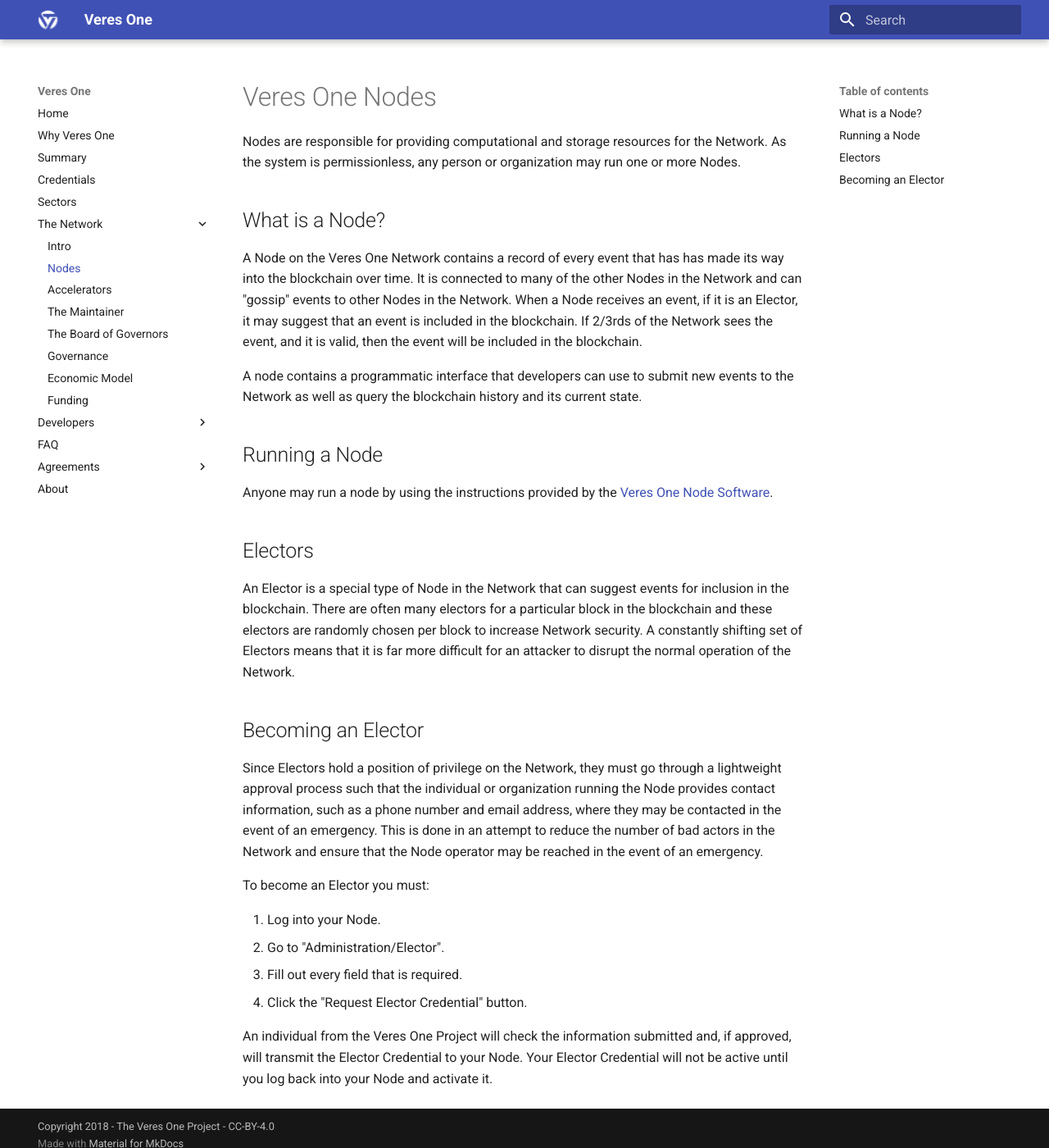
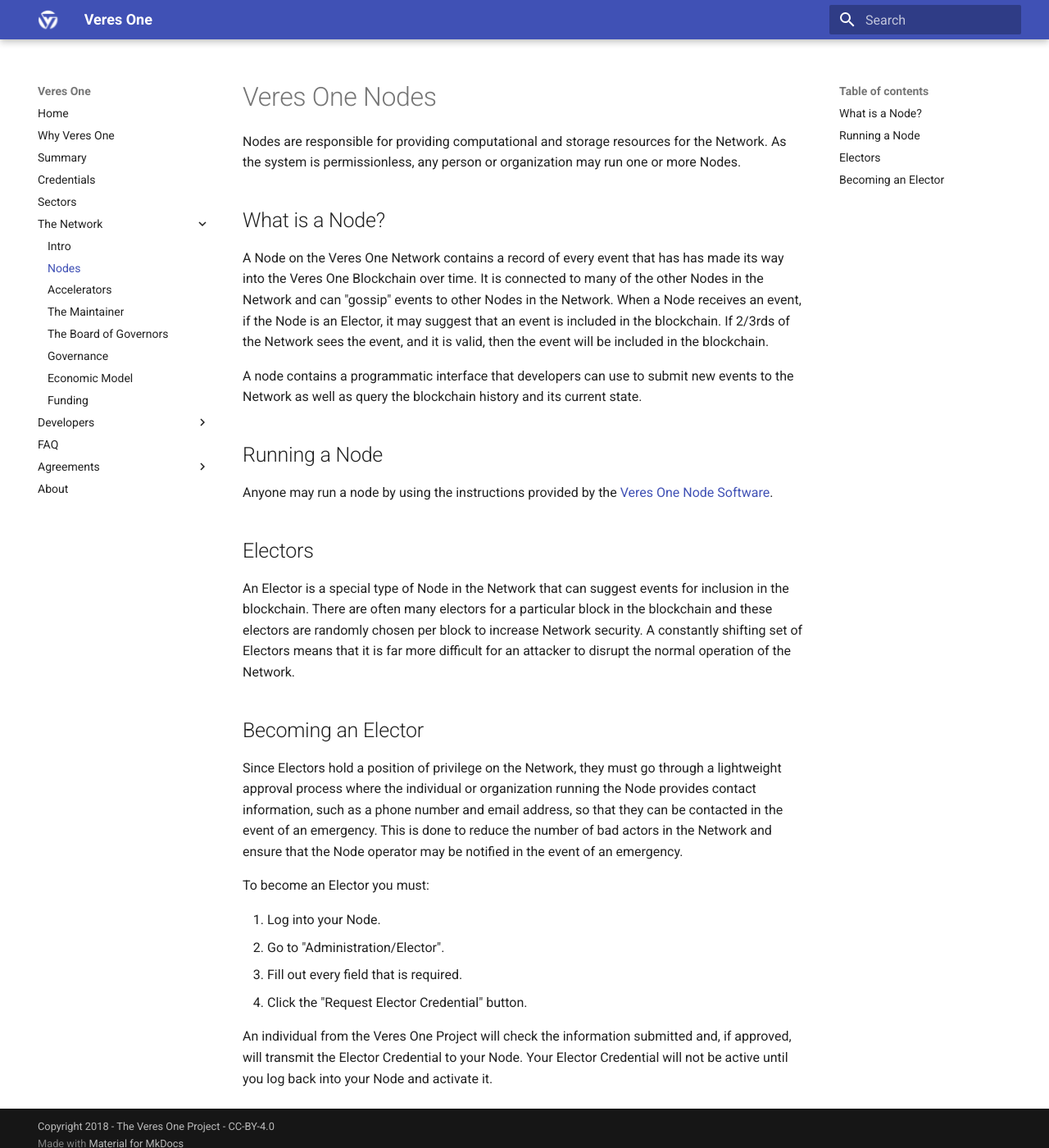
Before and after one commit to veres-one/docs.veres.one, an MkDocs documentation site: the page built from docs/network/nodes.md, in a window 1280 px wide and 1400 px high. Shown: the whole window at 82% size. Built offline with MkDocs 1.6.1 and Material for MkDocs 9.7.7, drawn with Linux system fonts in a browser that asks for light colours; old or Windows-style settings are respelled for this version of MkDocs.

Commit message:
Nodes pass, Adam.

```diff
--- a/docs/network/nodes.md
+++ b/docs/network/nodes.md
@@ -7,11 +7,11 @@ run one or more Nodes.
 ## What is a Node?
 
 A Node on the Veres One Network contains a record of every event that has
-has made its way into the blockchain over time. It is connected to many of
-the other Nodes in the Network and can "gossip" events to other Nodes in the
-Network. When a Node receives an event, if it is an Elector, it may suggest
-that an event is included in the blockchain. If 2/3rds of the Network sees
-the event, and it is valid, then the event will be included in the blockchain.
+has made its way into the Veres One Blockchain over time. It is connected to
+many of the other Nodes in the Network and can "gossip" events to other Nodes in
+the Network. When a Node receives an event, if the Node is an Elector, it may
+suggest that an event is included in the blockchain. If 2/3rds of the Network
+sees the event, and it is valid, then the event will be included in the blockchain.
 
 A node contains a programmatic interface that developers can use to submit
 new events to the Network as well as query the blockchain history and
@@ -34,11 +34,11 @@ the Network.
 ## Becoming an Elector
 
 Since Electors hold a position of privilege on the Network, they must go
-through a lightweight approval process such that the individual or organization
+through a lightweight approval process where the individual or organization
 running the Node provides contact information, such as a phone number and
-email address, where they may be contacted in the event of an emergency. This
-is done in an attempt to reduce the number of bad actors in the Network and
-ensure that the Node operator may be reached in the event of an emergency.
+email address, so that they can be contacted in the event of an emergency. This
+is done to reduce the number of bad actors in the Network and
+ensure that the Node operator may be notified in the event of an emergency.
 
 To become an Elector you must:
 
```
